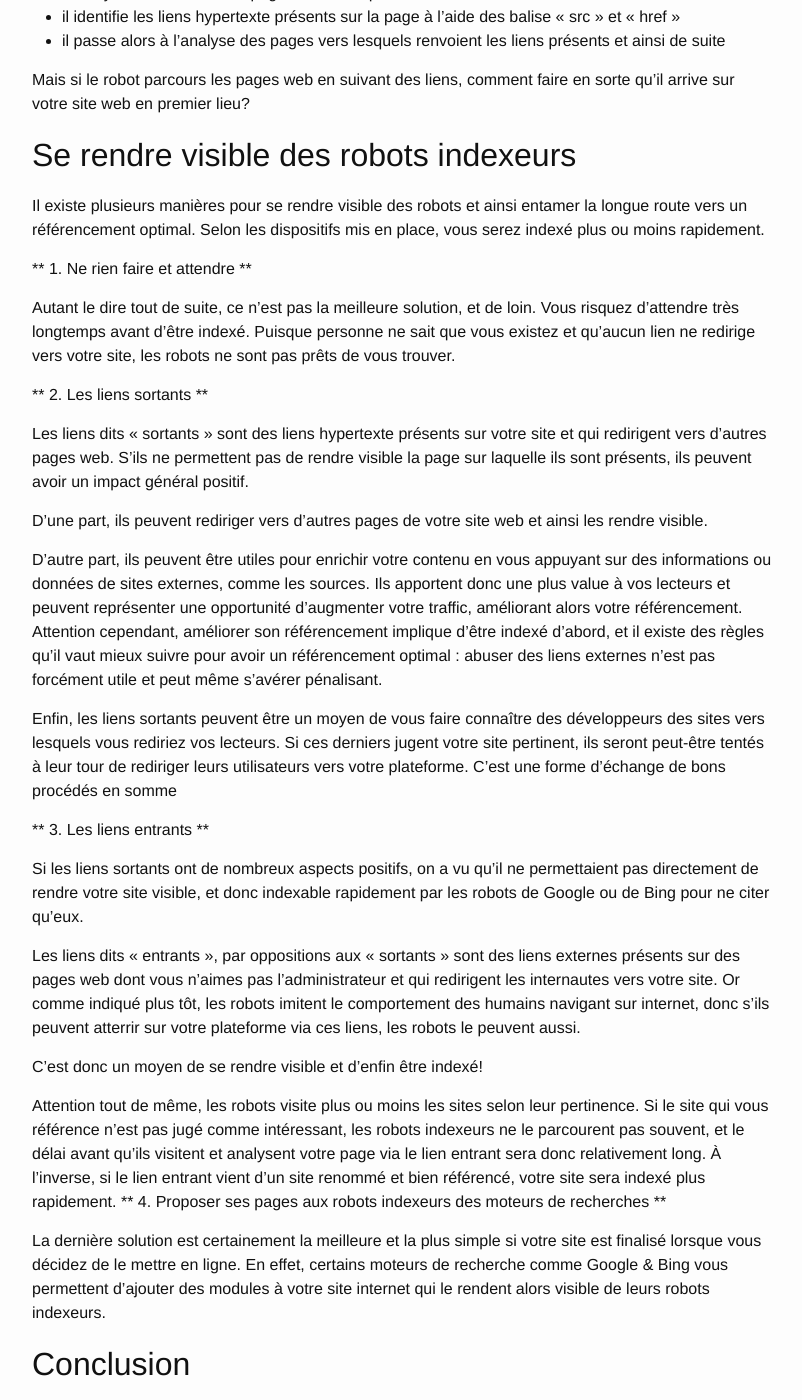
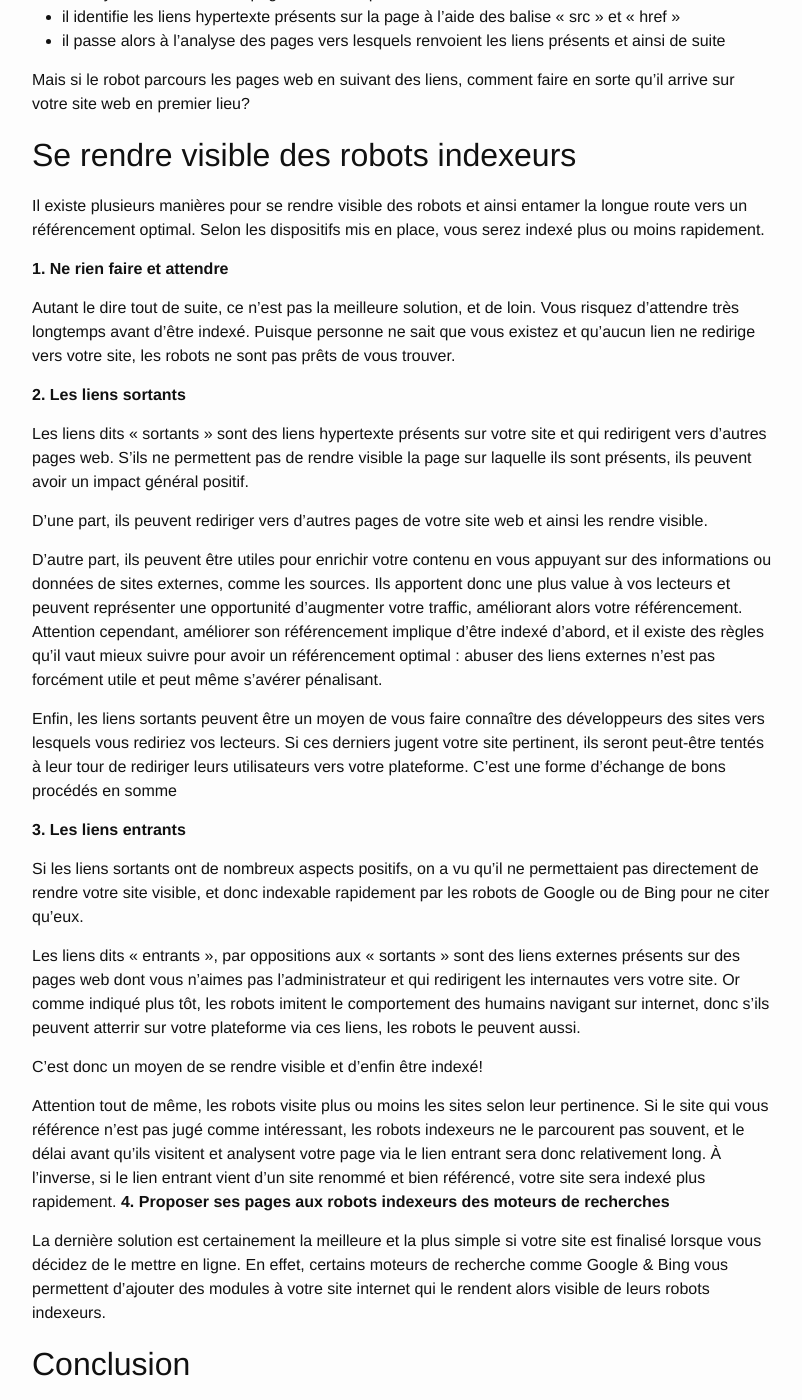
Before and after one commit to EtienneSOU/etiennesou.github.io, a Jekyll site: the page built from _posts/2015-11-04-Article2.markdown, in a window 1280 px wide and 1400 px high, scrolled down 690 px. Shown: the whole window, without its empty margins (238-1040 px from the left). Built offline with Jekyll 4.4.1, drawn with Linux system fonts in a browser that asks for light colours; some of the changed text lies outside the part shown.

```diff
--- a/_posts/2015-11-04-Article2.markdown
+++ b/_posts/2015-11-04-Article2.markdown
@@ -6,9 +6,9 @@ categories: SEO
 author: Félix Senepin
 ---
 
-**Lorsque l’on met un site web en ligne ou que l’on crée de nouvelles pages sur un site existant, il est important de se faire référencer afin d’être visibles de internautes via les résultats des moteurs de recherche.
+<strong>Lorsque l’on met un site web en ligne ou que l’on crée de nouvelles pages sur un site existant, il est important de se faire référencer afin d’être visibles de internautes via les résultats des moteurs de recherche.
 
-Or ces derniers, comme Google & Bing, utilisent des robots indexeurs, logiciels qui parcours pages et sites internet afin de les analyser et de juger de leur pertinence. Mais comment ce processus d’indexation se déroule-t-il?**
+Or ces derniers, comme Google & Bing, utilisent des robots indexeurs, logiciels qui parcours pages et sites internet afin de les analyser et de juger de leur pertinence. Mais comment ce processus d’indexation se déroule-t-il?</strong>
 
 ## Fonctionnement des robots indexeurs
 Les robots indexeurs, aussi appelés robots d’indexations ou web crawlers dans la langue de Shakespeare, permettent aux moteurs de recherche d’indexer l’ensemble des sites et pages web présents sur internet.
@@ -23,11 +23,11 @@ Mais si le robot parcours les pages web en suivant des liens, comment faire en s
 ## Se rendre visible des robots indexeurs
 Il existe plusieurs manières pour se rendre visible des robots et ainsi entamer la longue route vers un référencement optimal. Selon les dispositifs mis en place, vous serez indexé plus ou moins rapidement.
 
-** 1. Ne rien faire et attendre **
+<strong> 1. Ne rien faire et attendre </strong>
 
 Autant le dire tout de suite, ce n’est pas la meilleure solution, et de loin. Vous risquez d’attendre très longtemps avant d’être indexé. Puisque personne ne sait que vous existez et qu’aucun lien ne redirige vers votre site, les robots ne sont pas prêts de vous trouver.
 
-** 2. Les liens sortants **
+<strong> 2. Les liens sortants </strong>
 
 Les liens dits « sortants » sont des liens hypertexte présents sur votre site et qui redirigent vers d’autres pages web. S’ils ne permettent pas de rendre visible la page sur laquelle ils sont présents, ils peuvent avoir un impact général positif.
 
@@ -37,7 +37,7 @@ D’autre part, ils peuvent être utiles pour enrichir votre contenu en vous app
 
 Enfin, les liens sortants peuvent être un moyen de vous faire connaître des développeurs des sites vers lesquels vous rediriez vos lecteurs. Si ces derniers jugent votre site pertinent, ils seront peut-être tentés à leur tour de rediriger leurs utilisateurs vers votre plateforme. C’est une forme d’échange de bons procédés en somme
 
-** 3. Les liens entrants **
+<strong> 3. Les liens entrants <strong>
 
 Si les liens sortants ont de nombreux aspects positifs, on a vu qu’il ne permettaient pas directement de rendre votre site visible, et donc indexable rapidement par les robots de Google ou de Bing pour ne citer qu’eux.
 
@@ -46,7 +46,7 @@ Les liens dits « entrants », par oppositions aux « sortants » sont des l
 C’est donc un moyen de se rendre visible et d’enfin être indexé!
 
 Attention tout de même, les robots visite plus ou moins les sites selon leur pertinence. Si le site qui vous référence n’est pas jugé comme intéressant, les robots indexeurs ne le parcourent pas souvent, et le délai avant qu’ils visitent et analysent votre page via le lien entrant sera donc relativement long. À l’inverse, si le lien entrant vient d’un site renommé et bien référencé, votre site sera indexé plus rapidement.
-** 4. Proposer ses pages aux robots indexeurs des moteurs de recherches **
+<strong> 4. Proposer ses pages aux robots indexeurs des moteurs de recherches </strong>
 
 La dernière solution est certainement la meilleure et la plus simple si votre site est finalisé lorsque vous décidez de le mettre en ligne. En effet, certains moteurs de recherche comme Google & Bing vous permettent d’ajouter des modules à votre site internet qui le rendent alors visible de leurs robots indexeurs.
 
```
